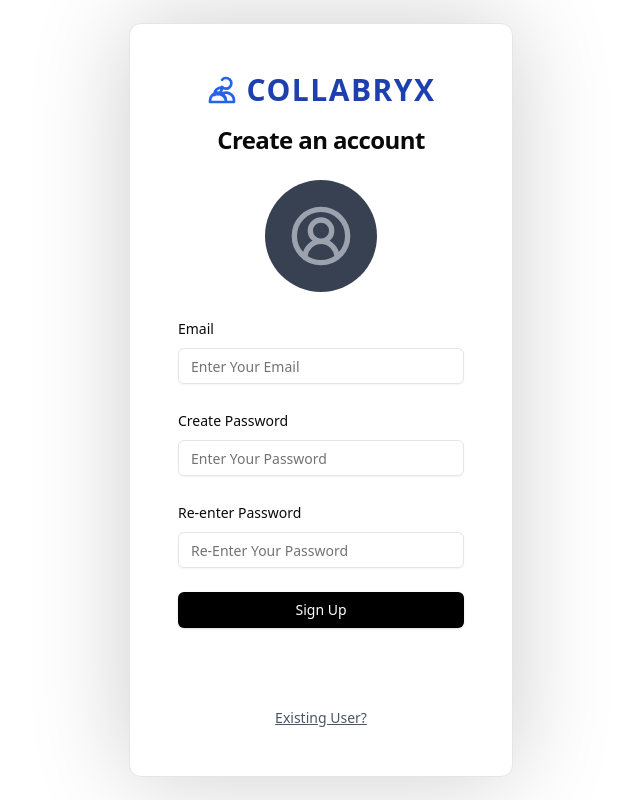
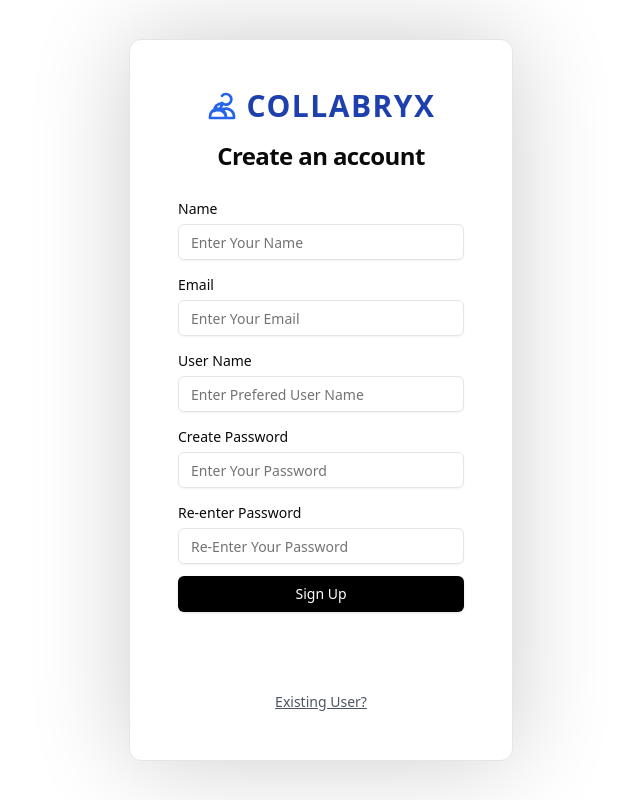
Before and after one commit to bradhak5-ASU/SER-515-Group1-FrontEnd, a React (Vite) app: page /sign-up in a window 1280 px wide. Shown: the whole page, without its empty margins (319-959 px from the left). Built offline with nearby package versions, Linux system fonts and the light colour scheme.

Commit message:
Refactor: Added UserName textbox

```diff
--- a/src/components/login/Login.jsx
+++ b/src/components/login/Login.jsx
@@ -11,21 +11,33 @@ import { UserCircle2 } from "lucide-react";
 import { useAuth } from "@/context/AuthContext";
 import { toastNotify } from "@/lib/utils";
 
+import { emailRegex, nameRegex, userNameRegex } from "@/lib/constants";
+
+const initialState = {
+  name: "",
+  email: "",
+  userName: "",
+  password: "",
+};
+
 const LoginPage = ({ type }) => {
   const { login } = useAuth();
 
-  const [email, setEmail] = useState(localStorage.getItem("userEmail") || "");
-  const [password, setPassword] = useState("");
+  const [userData, setUserData] = useState({
+    ...initialState,
+    email: localStorage.getItem("userEmail") || "",
+  });
   const [rePassword, setRePassword] = useState("");
   const [rememberMe, setRememberMe] = useState(
     localStorage.getItem("rememberMe") === "true" || false
   );
+  const [errorState, setErrorState] = useState(initialState);
 
   const handleRememberMe = (checked) => {
     if (checked) {
       setRememberMe(true);
       localStorage.setItem("rememberMe", "true");
-      localStorage.setItem("userEmail", email);
+      localStorage.setItem("userEmail", userData?.email);
     } else {
       setRememberMe(false);
       localStorage.removeItem("userEmail");
@@ -33,18 +45,73 @@ const LoginPage = ({ type }) => {
     }
   };
 
+  const checkValidation = () => {
+    const errors = {
+      name: "",
+      email: "",
+      userName: "",
+      password: "",
+      rePassword: "",
+    };
+
+    if (!userData?.email) {
+      errors.email = "Email is required";
+    } else if (!emailRegex.test(userData.email)) {
+      errors.email = "Enter a valid email address";
+    }
+
+    if (!userData?.password) {
+      errors.password = "Password is required";
+    } else if (userData.password.length < 8) {
+      errors.password = "Password must be at least 8 characters";
+    }
+
+    if (type === "sign-up") {
+      if (!userData?.name) {
+        errors.name = "Name is required";
+      } else if (!nameRegex.test(userData.name)) {
+        errors.name = "Name should contain only letters and spaces";
+      }
+
+      if (!userData?.userName) {
+        errors.userName = "User name is required";
+      } else if (!userNameRegex.test(userData.userName)) {
+        errors.userName = "User name must be alphanumeric (no spaces)";
+      }
+
+      if (!rePassword) {
+        errors.rePassword = "Please re-enter your password";
+      } else if (userData.password !== rePassword) {
+        errors.rePassword = "Passwords do not match";
+      }
+    }
+
+    setErrorState(errors);
+
+    const firstError = Object.values(errors).find((e) => e);
+    if (firstError) {
+      toastNotify(firstError, "error");
+      return false;
+    }
+
+    return true;
+  };
   const handleLoginSignup = async () => {
+    const isValid = checkValidation();
+    if (!isValid) return;
+
     const formData = {
-      email: email,
-      password: password,
+      email: userData?.email,
+      password: userData?.password,
+      user_name: userData?.userName,
     };
 
     try {
       if (type === "login") {
         // Call login API
         const loginFormData = new FormData();
-        loginFormData.append("username", email);
-        loginFormData.append("password", password);
+        loginFormData.append("username", userData?.email);
+        loginFormData.append("password", userData?.password);
         const { data } = await axios.post(
           `${import.meta.env.VITE_BASE_URL}/token`,
           loginFormData
@@ -53,11 +120,8 @@ const LoginPage = ({ type }) => {
         window.location.href = "/dashboard";
       } else {
         // Call signup API
-        const { data } = await axios.post(
-          `${import.meta.env.VITE_BASE_URL}/users`,
-          formData
-        );
-        console.log("response:", data);
+        await axios.post(`${import.meta.env.VITE_BASE_URL}/users`, formData);
+        toastNotify("Account created successfully! Please log in.", "success");
         window.location.href = "/login";
       }
     } catch (error) {
@@ -95,26 +159,68 @@ const LoginPage = ({ type }) => {
           </CardTitle>
         </CardHeader>
         <CardContent className="px-12 pb-12">
-          <div className="space-y-6">
+          <div className="space-y-3">
             {/* Avatar Placeholder */}
-            <div className="flex justify-center">
-              <div className="w-28 h-28 bg-gray-700 rounded-full flex items-center justify-center">
-                <UserCircle2 className="w-16 h-16 text-gray-400" />
+            {type === "login" && (
+              <div className="flex justify-center">
+                <div className="w-28 h-28 bg-gray-700 rounded-full flex items-center justify-center">
+                  <UserCircle2 className="w-16 h-16 text-gray-400" />
+                </div>
               </div>
-            </div>
+            )}
 
-            <div className="space-y-2">
+            {type === "sign-up" && (
+              <div className="space-y-1">
+                <Label htmlFor="name">Name</Label>
+                <Input
+                  id="name"
+                  type="text"
+                  placeholder="Enter Your Name"
+                  value={userData?.name}
+                  onChange={(e) =>
+                    setUserData({ ...userData, name: e.target.value })
+                  }
+                />
+                {errorState.name && (
+                  <p className="text-red-500 text-sm">{errorState.name}</p>
+                )}
+              </div>
+            )}
+            <div className="space-y-1">
               <Label htmlFor="email">Email</Label>
               <Input
                 id="email"
                 type="email"
                 placeholder="Enter Your Email"
-                value={email}
-                onChange={(e) => setEmail(e.target.value)}
+                value={userData?.email}
+                onChange={(e) =>
+                  setUserData({ ...userData, email: e.target.value })
+                }
               />
+              {errorState.email && (
+                <p className="text-red-500 text-sm">{errorState.email}</p>
+              )}
             </div>
 
-            <div className="space-y-2">
+            {type === "sign-up" && (
+              <div className="space-y-1">
+                <Label htmlFor="userName">User Name</Label>
+                <Input
+                  id="userName"
+                  type="text"
+                  placeholder="Enter Prefered User Name"
+                  value={userData?.userName}
+                  onChange={(e) =>
+                    setUserData({ ...userData, userName: e.target.value })
+                  }
+                />
+                {errorState.userName && (
+                  <p className="text-red-500 text-sm">{errorState.userName}</p>
+                )}
+              </div>
+            )}
+
+            <div className="space-y-1">
               <Label htmlFor="password">
                 {type === "sign-up" ? "Create Password" : "Password"}
               </Label>
@@ -122,13 +228,18 @@ const LoginPage = ({ type }) => {
                 id="password"
                 type="password"
                 placeholder="Enter Your Password"
-                value={password}
-                onChange={(e) => setPassword(e.target.value)}
+                value={userData?.password}
+                onChange={(e) =>
+                  setUserData({ ...userData, password: e.target.value })
+                }
               />
+              {errorState.password && (
+                <p className="text-red-500 text-sm">{errorState.password}</p>
+              )}
             </div>
 
             {type === "sign-up" && (
-              <div className="space-y-2">
+              <div className="space-y-1">
                 <Label htmlFor="rePassword">Re-enter Password</Label>
                 <Input
                   id="rePassword"
@@ -137,6 +248,11 @@ const LoginPage = ({ type }) => {
                   value={rePassword}
                   onChange={(e) => setRePassword(e.target.value)}
                 />
+                {errorState.rePassword && (
+                  <p className="text-red-500 text-sm">
+                    {errorState.rePassword}
+                  </p>
+                )}
               </div>
             )}
 
--- /dev/null
+++ b/src/lib/constants.js
@@ -0,0 +1,3 @@
+export const emailRegex = /^[^\s@]+@[^\s@]+\.[^\s@]+$/;
+export const nameRegex = /^[A-Za-z\s]+$/;
+export const userNameRegex = /^[A-Za-z0-9]+$/;
```
